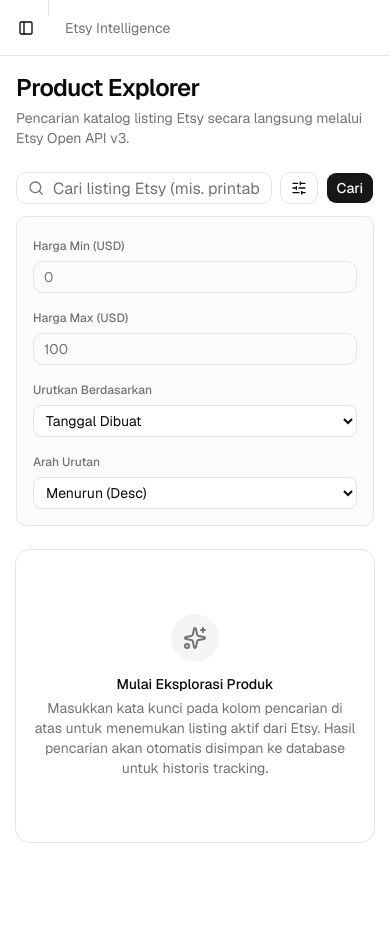
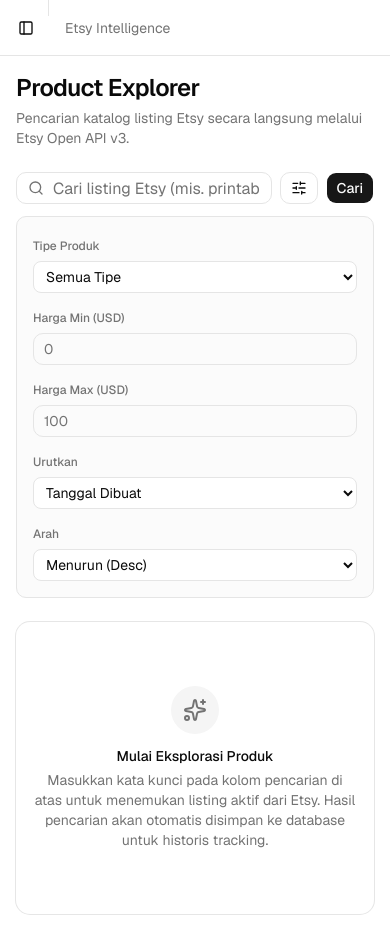
Before and after one commit to imambhrdn/etsy-analytics-tool, a Next.js app: page /products in a window 390 px wide. Both pictures are taken after a click on the button 298 px from the left and 188 px from the top of the page. Before the commit the page ends 858 px from the top, so only its background shows below. Built offline with nearby package versions, Linux system fonts and the light colour scheme.

Commit message:
fix: responsive card buttons, smart back button preserving search state, and digital vs physical filter

```diff
--- a/src/app/api/products/route.ts
+++ b/src/app/api/products/route.ts
@@ -9,6 +9,7 @@
   limit: z.coerce.number().int().min(1).max(50).default(24),
   min_price: z.coerce.number().min(0).optional(),
   max_price: z.coerce.number().min(0).optional(),
+  listing_type: z.enum(["download", "physical", "all"]).optional(),
   sort_on: z.enum(["created", "price", "updated", "score"]).default("created"),
   sort_order: z.enum(["asc", "desc"]).default("desc"),
 });
@@ -22,6 +23,7 @@
       limit: searchParams.get("limit") ?? undefined,
       min_price: searchParams.get("min_price") ?? undefined,
       max_price: searchParams.get("max_price") ?? undefined,
+      listing_type: searchParams.get("listing_type") ?? undefined,
       sort_on: searchParams.get("sort_on") ?? undefined,
       sort_order: searchParams.get("sort_order") ?? undefined,
     });
@@ -33,7 +35,7 @@
       );
     }
 
-    const { q, page, limit, min_price, max_price, sort_on, sort_order } = parsed.data;
+    const { q, page, limit, min_price, max_price, listing_type, sort_on, sort_order } = parsed.data;
     const offset = (page - 1) * limit;
 
     const client = new EtsyClient();
@@ -46,6 +48,11 @@
       sortOn: sort_on,
       sortOrder: sort_order,
     });
+
+    const filteredResults =
+      listing_type && listing_type !== "all"
+        ? data.results.filter((l) => l.listingType === listing_type)
+        : data.results;
 
     // Catat search_run & simpan listings ke DB (PRD §7.2, P2-08, P2-09)
     try {
@@ -65,8 +72,8 @@
       query: q,
       page,
       limit,
-      totalCount: data.count,
-      results: data.results,
+      totalCount: listing_type && listing_type !== "all" ? filteredResults.length : data.count,
+      results: filteredResults,
       rateLimit: data.rateLimit,
     });
   } catch (err: unknown) {
--- a/src/app/products/[etsyListingId]/page.tsx
+++ b/src/app/products/[etsyListingId]/page.tsx
@@ -9,7 +9,6 @@
   Tag,
   ShieldCheck,
   Clock,
-  ArrowLeft,
   ShoppingBag,
   Star,
   Info,
@@ -23,6 +22,7 @@
 import { EtsyClient } from "@/lib/etsy/client";
 import { getStoredListing, upsertListings } from "@/lib/db/listings-repo";
 import { ProductGallery } from "@/components/products/product-gallery";
+import { BackButton } from "@/components/ui/back-button";
 
 type DetailParams = Promise<{ etsyListingId: string }>;
 
@@ -97,9 +97,7 @@
   if (errorMsg || !listing) {
     return (
       <div className="space-y-4">
-        <Button variant="ghost" size="sm" render={<Link href="/products" />} className="gap-2">
-          <ArrowLeft className="size-4" /> Kembali ke Explorer
-        </Button>
+        <BackButton />
         <Card className="border-destructive/40">
           <CardHeader>
             <CardTitle>Gagal memuat detail listing</CardTitle>
@@ -115,9 +113,7 @@
   return (
     <div className="space-y-6">
       <div className="flex items-center justify-between">
-        <Button variant="ghost" size="sm" render={<Link href="/products" />} className="gap-2">
-          <ArrowLeft className="size-4" /> Kembali ke Product Explorer
-        </Button>
+        <BackButton />
 
         <Button
           size="sm"
--- a/src/app/products/page.tsx
+++ b/src/app/products/page.tsx
@@ -17,6 +17,7 @@
   page?: string;
   min_price?: string;
   max_price?: string;
+  listing_type?: "download" | "physical" | "";
   sort_on?: "created" | "price" | "updated" | "score";
   sort_order?: "asc" | "desc";
 }>;
@@ -47,6 +48,7 @@
   const currentPage = Math.max(Number(params.page) || 1, 1);
   const minPrice = params.min_price ? Number(params.min_price) : undefined;
   const maxPrice = params.max_price ? Number(params.max_price) : undefined;
+  const listingType = params.listing_type || undefined;
   const sortOn = params.sort_on ?? "created";
   const sortOrder = params.sort_order ?? "desc";
 
@@ -70,19 +72,22 @@
         sortOrder,
       });
 
-      listings = data.results;
-      totalCount = data.count;
+      // Filter berdasarkan tipe listing jika dipilih
+      listings = listingType
+        ? data.results.filter((l) => l.listingType === listingType)
+        : data.results;
+      totalCount = listingType ? listings.length : data.count;
       quotaRemaining = data.rateLimit.remainingToday;
 
       try {
         await recordSearchRun({
           keyword: q,
-          filters: { minPrice, maxPrice, sortOn, sortOrder, page: currentPage },
+          filters: { minPrice, maxPrice, listingType, sortOn, sortOrder, page: currentPage },
           itemsSeen: listings.length,
           status: "success",
           source: "explorer",
         });
-        await upsertListings(listings);
+        await upsertListings(data.results);
       } catch (dbErr) {
         console.warn("[ProductsPage] Gagal menyimpan ke DB:", dbErr);
       }
@@ -91,7 +96,7 @@
       try {
         await recordSearchRun({
           keyword: q,
-          filters: { minPrice, maxPrice, sortOn, sortOrder, page: currentPage },
+          filters: { minPrice, maxPrice, listingType, sortOn, sortOrder, page: currentPage },
           itemsSeen: 0,
           status: "failed",
           errorSummary: errorMsg,
@@ -109,6 +114,7 @@
     p.set("page", String(newPage));
     if (params.min_price) p.set("min_price", params.min_price);
     if (params.max_price) p.set("max_price", params.max_price);
+    if (params.listing_type) p.set("listing_type", params.listing_type);
     if (params.sort_on) p.set("sort_on", params.sort_on);
     if (params.sort_order) p.set("sort_order", params.sort_order);
     return `/products?${p.toString()}`;
@@ -159,7 +165,7 @@
         </span>
       </div>
 
-      <div className="grid gap-4 sm:grid-cols-2 md:grid-cols-3 lg:grid-cols-4">
+      <div className="grid gap-4 sm:grid-cols-2 lg:grid-cols-3 xl:grid-cols-4">
         {listings.map((listing) => (
           <ProductCard key={listing.etsyListingId} listing={listing} />
         ))}
--- a/src/components/products/product-search-form.tsx
+++ b/src/components/products/product-search-form.tsx
@@ -13,10 +13,15 @@
   const [q, setQ] = useState(searchParams.get("q") ?? "");
   const [minPrice, setMinPrice] = useState(searchParams.get("min_price") ?? "");
   const [maxPrice, setMaxPrice] = useState(searchParams.get("max_price") ?? "");
+  const [listingType, setListingType] = useState(searchParams.get("listing_type") ?? "");
   const [sortOn, setSortOn] = useState(searchParams.get("sort_on") ?? "created");
   const [sortOrder, setSortOrder] = useState(searchParams.get("sort_order") ?? "desc");
   const [showFilters, setShowFilters] = useState(
-    Boolean(searchParams.get("min_price") || searchParams.get("max_price")),
+    Boolean(
+      searchParams.get("min_price") ||
+        searchParams.get("max_price") ||
+        searchParams.get("listing_type"),
+    ),
   );
 
   const handleSubmit = (e: React.FormEvent) => {
@@ -28,6 +33,7 @@
     params.set("page", "1");
     if (minPrice) params.set("min_price", minPrice);
     if (maxPrice) params.set("max_price", maxPrice);
+    if (listingType) params.set("listing_type", listingType);
     if (sortOn) params.set("sort_on", sortOn);
     if (sortOrder) params.set("sort_order", sortOrder);
 
@@ -38,6 +44,7 @@
     setQ("");
     setMinPrice("");
     setMaxPrice("");
+    setListingType("");
     setSortOn("created");
     setSortOrder("desc");
     router.push("/products");
@@ -73,7 +80,19 @@
       </div>
 
       {showFilters && (
-        <div className="bg-muted/40 grid gap-3 rounded-lg border p-4 sm:grid-cols-4">
+        <div className="bg-muted/40 grid gap-3 rounded-lg border p-4 sm:grid-cols-2 md:grid-cols-5">
+          <div>
+            <label className="text-muted-foreground text-xs font-medium">Tipe Produk</label>
+            <select
+              value={listingType}
+              onChange={(e) => setListingType(e.target.value)}
+              className="border-input bg-background mt-1 h-8 w-full rounded-md border px-2 text-sm"
+            >
+              <option value="">Semua Tipe</option>
+              <option value="download">Digital Download</option>
+              <option value="physical">Produk Fisik</option>
+            </select>
+          </div>
           <div>
             <label className="text-muted-foreground text-xs font-medium">Harga Min (USD)</label>
             <Input
@@ -99,7 +118,7 @@
             />
           </div>
           <div>
-            <label className="text-muted-foreground text-xs font-medium">Urutkan Berdasarkan</label>
+            <label className="text-muted-foreground text-xs font-medium">Urutkan</label>
             <select
               value={sortOn}
               onChange={(e) => setSortOn(e.target.value)}
@@ -112,7 +131,7 @@
             </select>
           </div>
           <div>
-            <label className="text-muted-foreground text-xs font-medium">Arah Urutan</label>
+            <label className="text-muted-foreground text-xs font-medium">Arah</label>
             <select
               value={sortOrder}
               onChange={(e) => setSortOrder(e.target.value)}
--- /dev/null
+++ b/src/components/ui/back-button.tsx
@@ -0,0 +1,38 @@
+"use client";
+
+import { useRouter } from "next/navigation";
+import { ArrowLeft } from "lucide-react";
+import { Button } from "@/components/ui/button";
+
+export function BackButton({
+  fallback = "/products",
+  className,
+  label = "Kembali ke Product Explorer",
+}: {
+  fallback?: string;
+  className?: string;
+  label?: string;
+}) {
+  const router = useRouter();
+
+  const handleBack = () => {
+    // Jika ada histori browser, kembali ke halaman sebelumnya (mempertahankan query & filter)
+    if (typeof window !== "undefined" && window.history.length > 1) {
+      router.back();
+    } else {
+      router.push(fallback);
+    }
+  };
+
+  return (
+    <Button
+      variant="ghost"
+      size="sm"
+      onClick={handleBack}
+      className={`gap-2 ${className || ""}`}
+    >
+      <ArrowLeft className="size-4" />
+      {label}
+    </Button>
+  );
+}
```
Also changed, not shown: src/components/products/product-card.tsx (+23 -10 lines).
